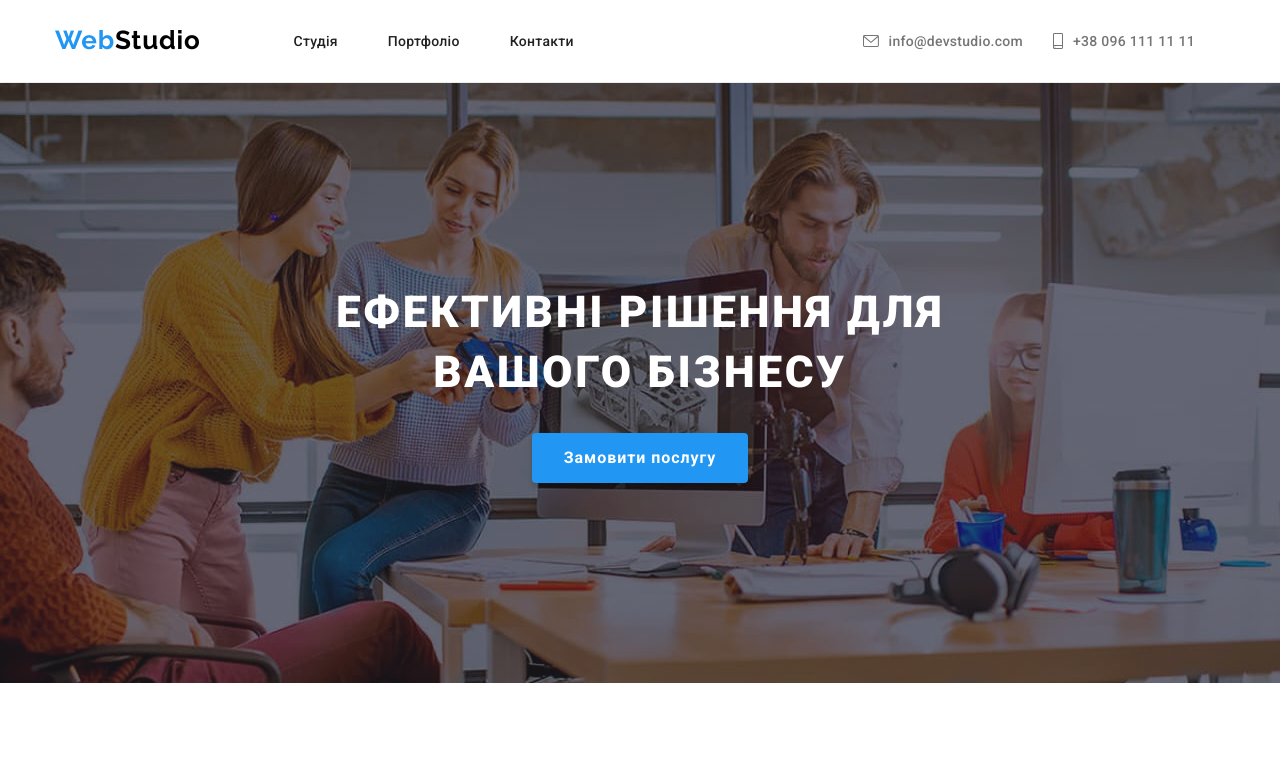
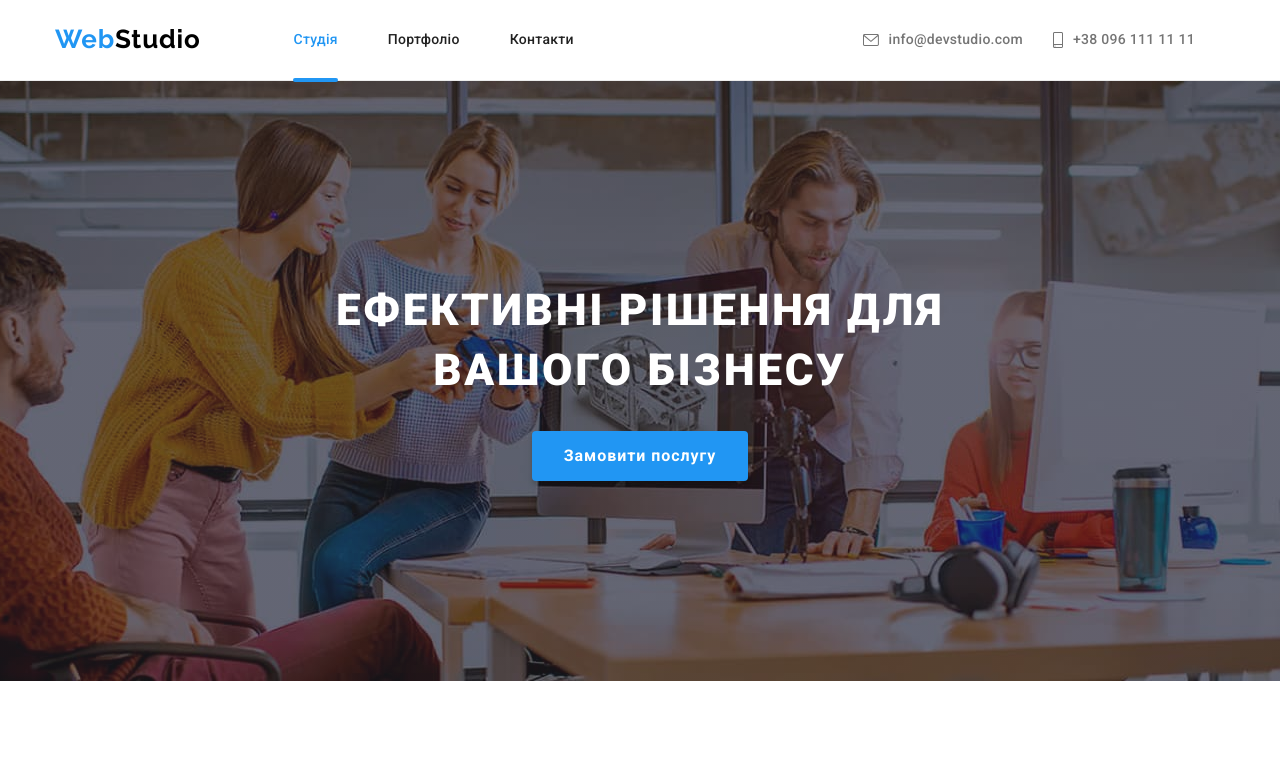
Before and after one commit to PavMor/goit-markup-hw-05, a plain HTML site: page index.html in a window 1280 px wide. Shown: the top 772 px of the page. Drawn offline with nearby package versions, Linux system fonts and the light colour scheme.

Commit message:
nav underline 3

```diff
--- a/css/styles.css
+++ b/css/styles.css
@@ -34,8 +34,6 @@ li {
 /* Header */
 .header {
   display: flex;
-  /* padding-top: 24px; */
-  /* padding-bottom: 24px; */
   border-bottom: 1px solid #ececec;
 }
 
@@ -75,23 +73,28 @@ li {
 
 .nav-item {
   margin-right: 50px;
-  padding-top: 32px;
+  /* padding-top: 32px;
   padding-bottom: 32px;
-  position: relative;
-  display: block;
+  /* position: relative; */
+  /* display: block; */
 }
 
-.link-nav::after {
+.link-nav.current {
+  color: var(--accent-color);
+  transform: scale(1);
+}
+
+.link-nav.current::after {
   content: "";
   position: absolute;
   left: 0;
-  bottom: 0;
+  bottom: -2px;
   display: block;
   width: 100%;
   height: 4px;
   border-radius: 2px;
   background-color: var(--accent-color);
-  transform: scaleX(0);
+  transform: scaleX(1);
   transition: transform 250ms var(--timing-function);
 }
 
@@ -111,11 +114,14 @@ li {
 }
 
 .link-nav {
+  display: block;
+  padding: 32px 0;
   text-decoration: none;
   font-weight: 500;
   font-size: 14px;
   line-height: 1.14;
   letter-spacing: 0.02em;
+  position: relative;
   color: var(--secondary-text-color);
 }
 
--- a/index.html
+++ b/index.html
@@ -31,7 +31,7 @@
           >
           <ul class="nav-list">
             <li class="nav-item">
-              <a href="./index.html" class="link-nav">Студія</a>
+              <a href="./index.html" class="link-nav current">Студія</a>
             </li>
             <li class="nav-item">
               <a href="./portfolio.html" class="link-nav">Портфоліо</a>
```
